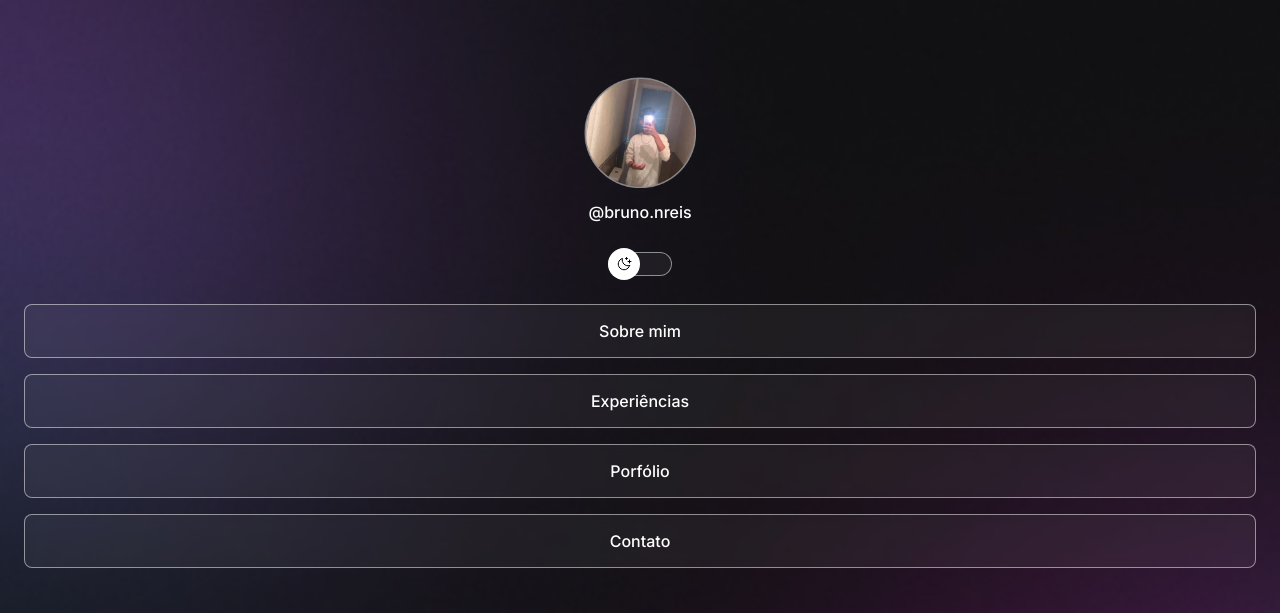
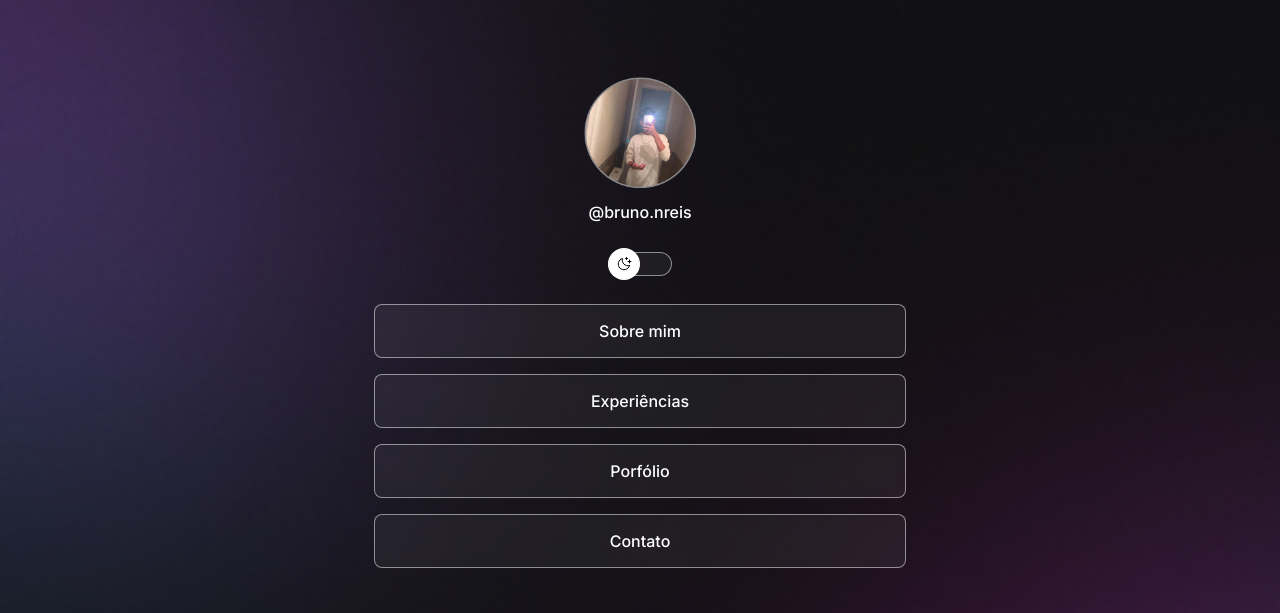
Before and after one commit to BrunoNReiss/devlinks, a plain HTML site: page index.html in a window 1280 px wide. Shown: the top 613 px of the page. Drawn offline with nearby package versions, Linux system fonts and the light colour scheme.

Commit message:
adjuste container width 2

```diff
--- a/style.css
+++ b/style.css
@@ -44,7 +44,7 @@ body * {
 
 #container {
   width: 100%;
-  max-width: 580;
+  max-width: 580px;
   margin: 53px auto 0px;
   padding: 0 24px;
 }
```
